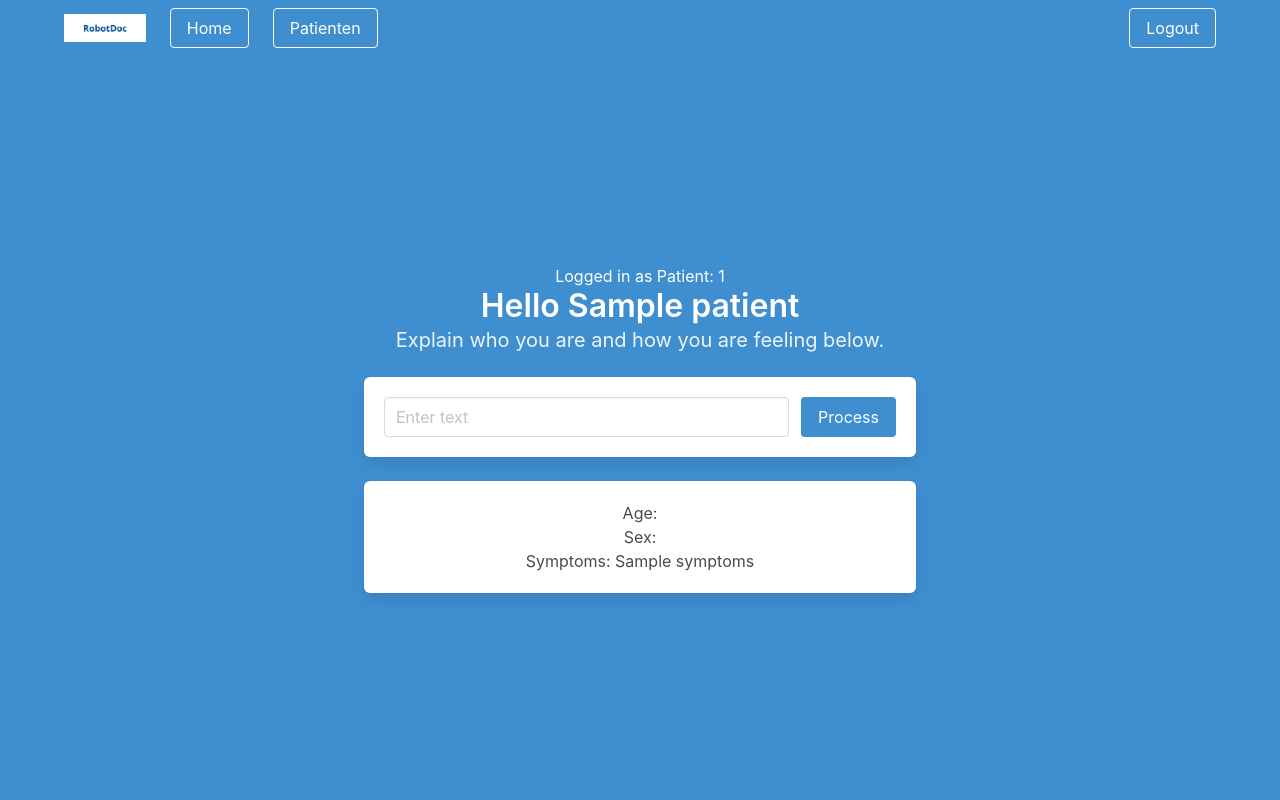
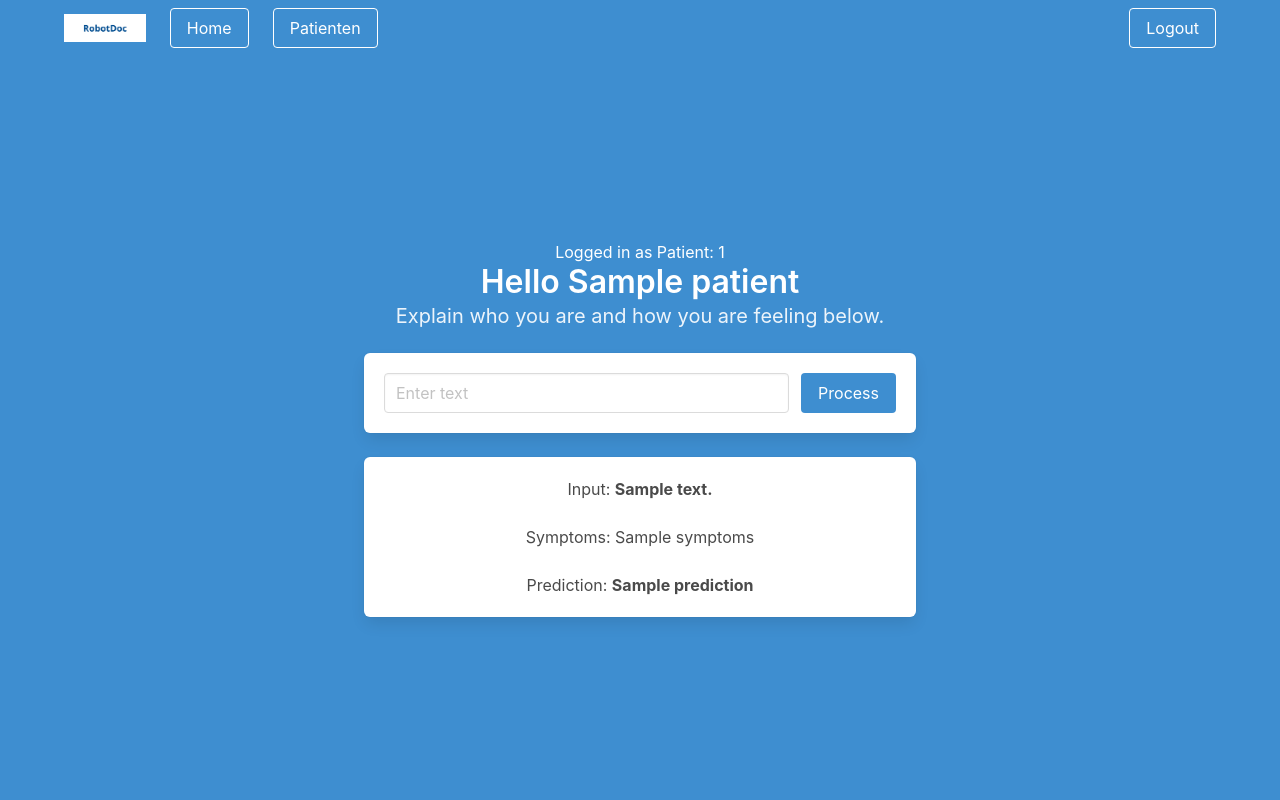
Before and after one commit to Programmierpraktikum-MVA/RobotDoc, a Flask app: template 03_application-team/templates/patientSpec.html in a window 1280 px wide. Run offline with Flask 3, Linux system fonts and the light colour scheme; the template is opened without the code that fills it: most values are stand-ins (such as "Sample title", 1, 10 or a date in 2020).

Commit message:
added ML Team model to patient view

```diff
--- a/03_application-team/templates/patientSpec.html
+++ b/03_application-team/templates/patientSpec.html
@@ -72,10 +72,12 @@
                             </div>
                         </form>
                     </div>
-                    <div class="box">
-                        <p>Age: </p>
-                        <p>Sex: </p>
-                        <p>Symptoms: {{patientData["symptoms"]}} </p>
+                    <div class="box" id="output">
+                        <p>Input: <b>{{initialText}}</b></p>
+                        <br>
+                        <p>Symptoms: {{patientData["symptoms"]}}</p>
+                        <br>
+                        <p>Prediction: <b>{{prediction}}</b></p>
                     </div>
                 </div>
             </div>
```
